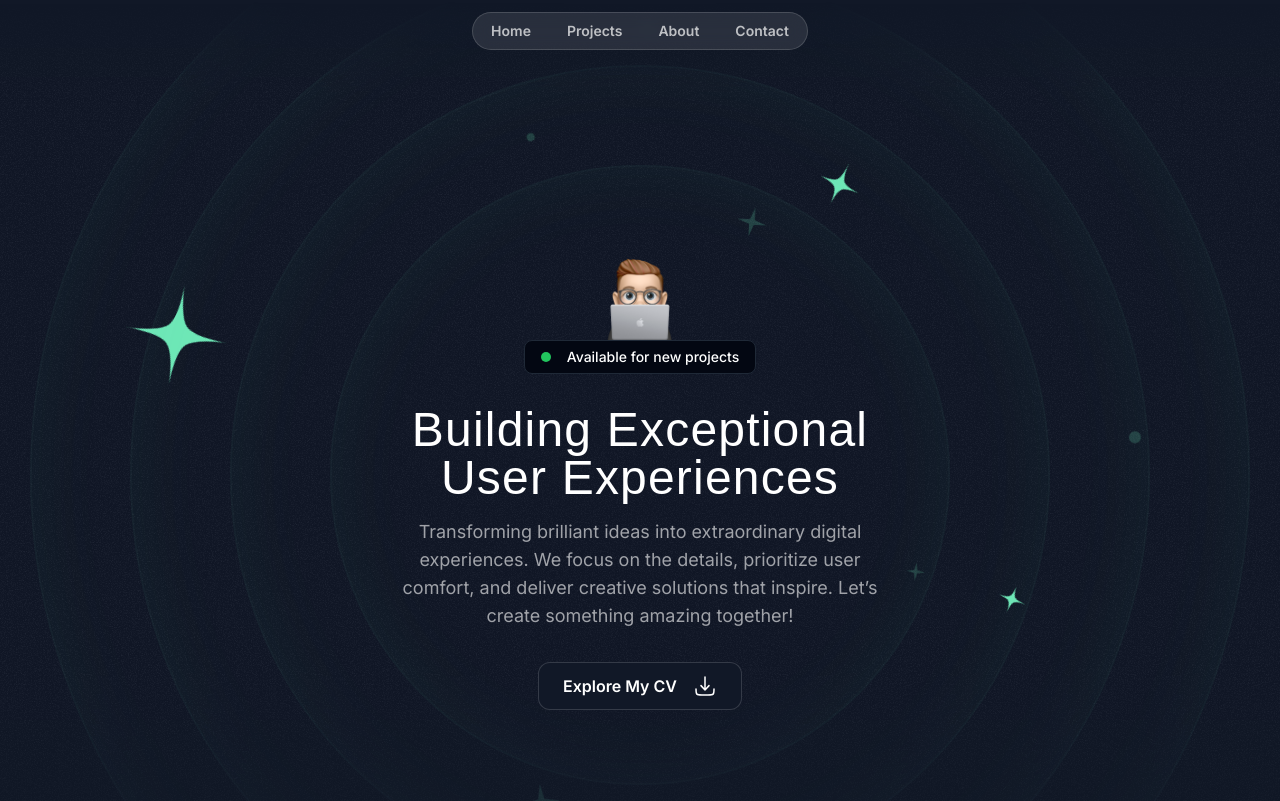
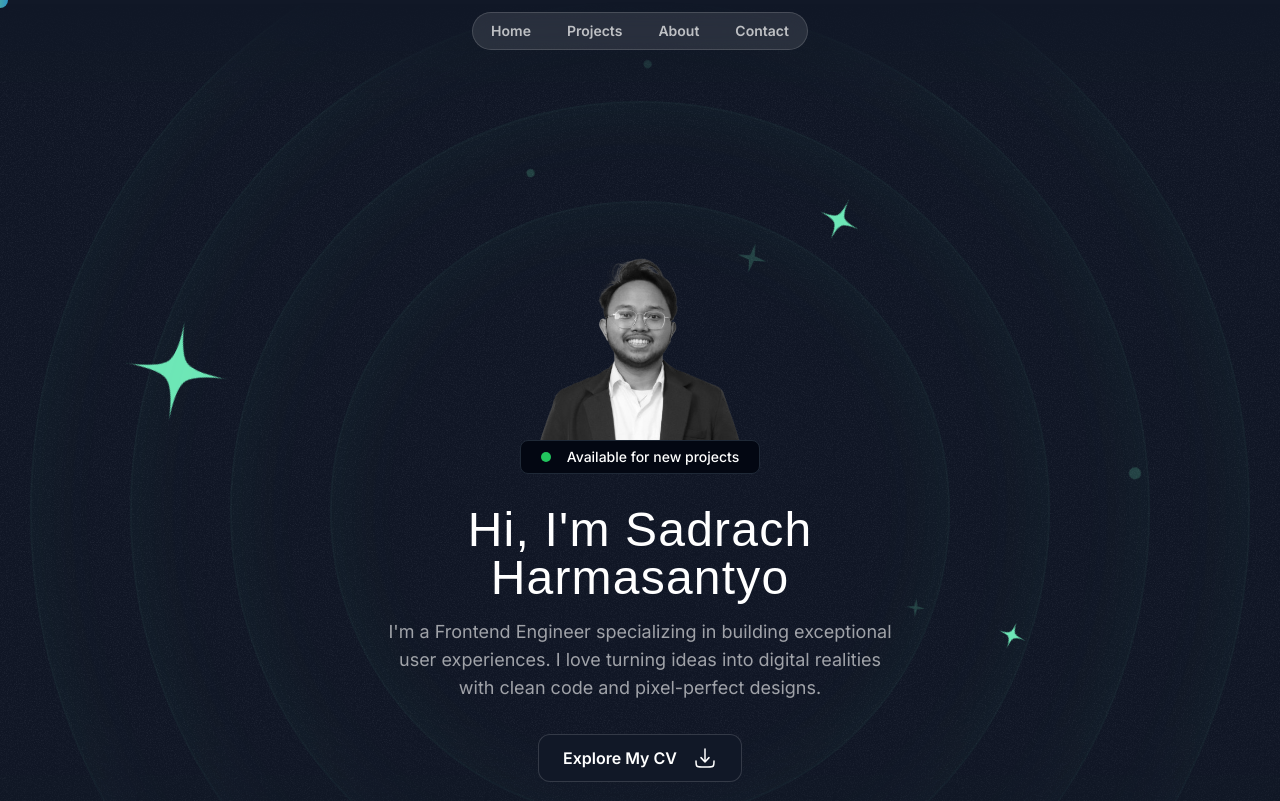
Before and after one commit to Sadrach-Harmasantyo/my-portofolio, a Next.js app: page / in a window 1280 px wide. Shown: the top 801 px of the page. Built offline with nearby package versions, Linux system fonts and the light colour scheme; a web font is replaced by a local one.

Commit message:
fix & feat: change information in hero section and add mouse animation

```diff
--- a/src/app/globals.css
+++ b/src/app/globals.css
@@ -16,6 +16,21 @@
   .container {
     @apply lg:max-w-5xl;
   }
+}
+
+@keyframes fadeOut {
+  0% {
+    opacity: 0.8;
+    transform: scale(1);
+  }
+  100% {
+    opacity: 0;
+    transform: scale(0.5);
+  }
+}
+
+.animate-fade-out {
+  animation: fadeOut 0.5s ease-out forwards;
 }
 
 /* width */
--- a/src/app/page.tsx
+++ b/src/app/page.tsx
@@ -1,3 +1,6 @@
+"use client";
+
+import React, { useState, useEffect } from "react";
 import About from "@/sections/About";
 import Certifications from "@/sections/Certifications";
 import Contact from "@/sections/Contact";
@@ -9,8 +12,63 @@ import Tape from "@/sections/Tape";
 // import Testimonials from "@/sections/Testimonials";
 
 export default function Home() {
+  const [trail, setTrail] = useState<{ x: number; y: number; id: number }[]>(
+    []
+  );
+  const [mousePosition, setMousePosition] = useState({ x: 0, y: 0 });
+  const [lastTrailTime, setLastTrailTime] = useState<number>(0);
+
+  useEffect(() => {
+    const handleMouseMove = (e: MouseEvent) => {
+      // Update posisi lingkaran yang selalu mengikuti mouse
+      setMousePosition({ x: e.clientX, y: e.clientY });
+
+      // Tambahkan jejak hanya jika sudah melewati jeda waktu tertentu
+      const now = Date.now();
+      if (now - lastTrailTime > 50) {
+        // Set jeda ke 100ms
+        const newTrail = { x: e.clientX, y: e.clientY, id: now };
+        setTrail((prev) => [...prev, newTrail]);
+        setLastTrailTime(now);
+
+        // Hapus jejak setelah 500ms
+        setTimeout(() => {
+          setTrail((prev) => prev.filter((t) => t.id !== newTrail.id));
+        }, 500);
+      }
+    };
+
+    window.addEventListener("mousemove", handleMouseMove);
+
+    return () => {
+      window.removeEventListener("mousemove", handleMouseMove);
+    };
+  }, [lastTrailTime]);
+
   return (
-    <div>
+    <div className="relative">
+      {/* Lingkaran yang selalu mengikuti mouse */}
+      <div
+        className="fixed pointer-events-none z-50 w-4 h-4 bg-gradient-to-r from-emerald-300 to-sky-400 rounded-full opacity-75"
+        style={{
+          transform: `translate(${mousePosition.x - 8}px, ${
+            mousePosition.y - 8
+          }px)`,
+        }}
+      />
+
+      {/* Jejak mouse */}
+      {trail.map((t) => (
+        <div
+          key={t.id}
+          className="fixed pointer-events-none z-40 w-4 h-4 bg-gradient-to-r from-emerald-300 to-sky-400 rounded-full opacity-80 animate-fade-out"
+          style={{
+            left: `${t.x - 8}px`,
+            top: `${t.y - 8}px`,
+          }}
+        />
+      ))}
+
       <Header />
       <Hero />
       <Projects />
--- a/src/sections/Hero.tsx
+++ b/src/sections/Hero.tsx
@@ -1,67 +1,136 @@
 import Image from "next/image";
 import React from "react";
-import memojiImage from "@/assets/images/memoji-computer.png";
+// import memojiImage from "@/assets/images/memoji-computer.png";
 // import ArrowDown from "@/assets/icons/arrow-down.svg";
 import DownloadIcon from "@/assets/icons/download.svg";
 import grainImage from "@/assets/images/grain.jpg";
 import StarIcon from "@/assets/icons/star.svg";
 import SparkleIcon from "@/assets/icons/sparkle.svg";
 import HeroOrbit from "@/components/HeroOrbit";
+import profileImage from "@/assets/images/foto-profile.png";
 
 export default function Hero() {
   return (
-    <section id="home" className="py-32 md:py-48 lg:py-60 relative overflow-hidden">
+    <section
+      id="home"
+      className="py-32 md:py-48 lg:py-60 relative overflow-hidden"
+    >
       <div className="absolute inset-0 [mask-image:linear-gradient(to_bottom,transparent,black_10%,black_70%,transparent)]">
-        <div className="absolute inset-0 -z-30 opacity-5" style={{ backgroundImage: `url(${grainImage.src})` }}></div>
+        <div
+          className="absolute inset-0 -z-30 opacity-5"
+          style={{ backgroundImage: `url(${grainImage.src})` }}
+        ></div>
         <div className="size-[620px] hero-ring"></div>
         <div className="size-[820px] hero-ring"></div>
         <div className="size-[1020px] hero-ring"></div>
         <div className="size-[1220px] hero-ring"></div>
-        <HeroOrbit size={430} rotation={-14} shouldOrbit orbitDuration="30s" shouldSpin spinDuration="3s">
+        <HeroOrbit
+          size={430}
+          rotation={-14}
+          shouldOrbit
+          orbitDuration="30s"
+          shouldSpin
+          spinDuration="3s"
+        >
           <SparkleIcon className="size-8 text-emerald-300/20" />
         </HeroOrbit>
-        <HeroOrbit size={440} rotation={79} shouldOrbit orbitDuration="33s" shouldSpin spinDuration="3s">
+        <HeroOrbit
+          size={440}
+          rotation={79}
+          shouldOrbit
+          orbitDuration="33s"
+          shouldSpin
+          spinDuration="3s"
+        >
           <SparkleIcon className="size-5 text-emerald-300/20" />
         </HeroOrbit>
         <HeroOrbit size={520} rotation={-41} shouldOrbit orbitDuration="36s">
           <div className="size-2 bg-emerald-300/20 rounded-full" />
         </HeroOrbit>
-        <HeroOrbit size={530} rotation={178} shouldOrbit orbitDuration="39s" shouldSpin spinDuration="3s">
+        <HeroOrbit
+          size={530}
+          rotation={178}
+          shouldOrbit
+          orbitDuration="39s"
+          shouldSpin
+          spinDuration="3s"
+        >
           <SparkleIcon className="size-10 text-emerald-300/20" />
         </HeroOrbit>
-        <HeroOrbit size={550} rotation={20} shouldOrbit orbitDuration="42s" shouldSpin spinDuration="6s">
+        <HeroOrbit
+          size={550}
+          rotation={20}
+          shouldOrbit
+          orbitDuration="42s"
+          shouldSpin
+          spinDuration="6s"
+        >
           <StarIcon className="size-12 text-emerald-300" />
         </HeroOrbit>
-        <HeroOrbit size={590} rotation={98} shouldOrbit orbitDuration="45s" shouldSpin spinDuration="6s">
+        <HeroOrbit
+          size={590}
+          rotation={98}
+          shouldOrbit
+          orbitDuration="45s"
+          shouldSpin
+          spinDuration="6s"
+        >
           <StarIcon className="size-8 text-emerald-300" />
         </HeroOrbit>
         <HeroOrbit size={650} rotation={-5} shouldOrbit orbitDuration="48s">
           <div className="size-2 bg-emerald-300/20 rounded-full" />
         </HeroOrbit>
-        <HeroOrbit size={710} rotation={144} shouldOrbit orbitDuration="51s" shouldSpin spinDuration="3s">
+        <HeroOrbit
+          size={710}
+          rotation={144}
+          shouldOrbit
+          orbitDuration="51s"
+          shouldSpin
+          spinDuration="3s"
+        >
           <SparkleIcon className="size-14 text-emerald-300/20" />
         </HeroOrbit>
         <HeroOrbit size={720} rotation={85} shouldOrbit orbitDuration="54s">
           <div className="size-3 bg-emerald-300/20 rounded-full" />
         </HeroOrbit>
-        <HeroOrbit size={800} rotation={-72} shouldOrbit orbitDuration="57s" shouldSpin spinDuration="6s">
+        <HeroOrbit
+          size={800}
+          rotation={-72}
+          shouldOrbit
+          orbitDuration="57s"
+          shouldSpin
+          spinDuration="6s"
+        >
           <StarIcon className="size-28 text-emerald-300" />
         </HeroOrbit>
       </div>
       <div className="container relative z-10">
         <div className="flex flex-col items-center">
-          <Image src={memojiImage} className="size-[100px]" alt="Person peeking behind laptop" />
-          <div className="bg-gray-950 border border-gray-800 px-4 py-1.5 inline-flex items-center gap-4 rounded-lg">
+          <Image
+            src={profileImage}
+            className="filter grayscale size-[200px] scale-[1.3]"
+            alt="Sadrach Harmasantyo Profile Picture"
+          />
+          <div className="bg-gray-950 border border-gray-800 px-5 py-1.5 inline-flex items-center gap-4 rounded-lg relative z-10">
             <div className="bg-green-500 size-2.5 rounded-full relative">
               <div className="bg-green-500 absolute inset-0 rounded-full animate-ping-large"></div>
             </div>
-            <div className="text-sm font-medium">Available for new projects</div>
+            <div className="text-sm font-medium">
+              Available for new projects
+            </div>
           </div>
         </div>
         <div className="max-w-lg mx-auto">
-          <h1 className="font-serif text-3xl md:text-5xl text-center mt-8 tracking-wide">Building Exceptional User Experiences</h1>
+          {/* <h1 className="font-serif text-3xl md:text-5xl text-center mt-8 tracking-wide">
+            Building Exceptional User Experiences
+          </h1> */}
+          <h1 className="font-serif text-3xl md:text-5xl text-center mt-8 tracking-wide">
+            Hi, I&apos;m Sadrach Harmasantyo
+          </h1>
           <p className="mt-4 text-center text-white/60 md:text-lg">
-            Transforming brilliant ideas into extraordinary digital experiences. We focus on the details, prioritize user comfort, and deliver creative solutions that inspire. Let’s create something amazing together!
+            I&apos;m a Frontend Engineer specializing in building exceptional
+            user experiences. I love turning ideas into digital realities with
+            clean code and pixel-perfect designs.
           </p>
         </div>
         <div className="flex flex-col md:flex-row justify-center items-center mt-8 gap-4">
@@ -83,7 +152,11 @@ export default function Hero() {
             </span>
           </a> */}
 
-          <a href="/MyCV.pdf" download="MyCV.pdf" className="group relative inline-flex items-center justify-center overflow-hidden border border-white/15 px-6 h-12 rounded-xl bg-gray-900 text-white transition duration-300 ease-out">
+          <a
+            href="/MyCV.pdf"
+            download="MyCV.pdf"
+            className="group relative inline-flex items-center justify-center overflow-hidden border border-white/15 px-6 h-12 rounded-xl bg-gray-900 text-white transition duration-300 ease-out"
+          >
             <span className="flex items-center justify-center gap-4">
               <span className="font-semibold">Explore My CV</span>
               <DownloadIcon className="size-6" />
```
Also changed, not shown: src/sections/About.tsx (+49 -12 lines), src/assets/images/foto-profile.png (added).
